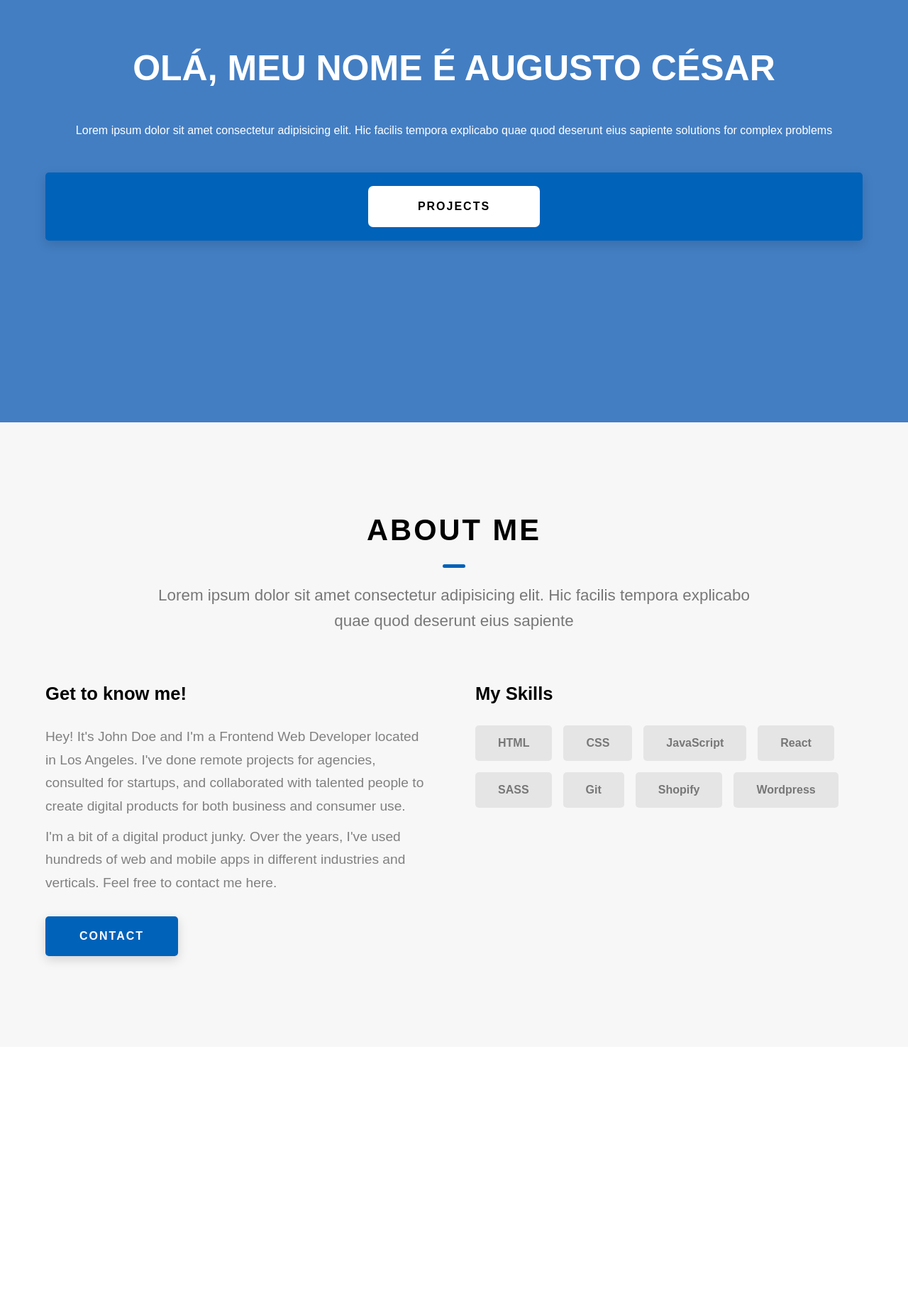
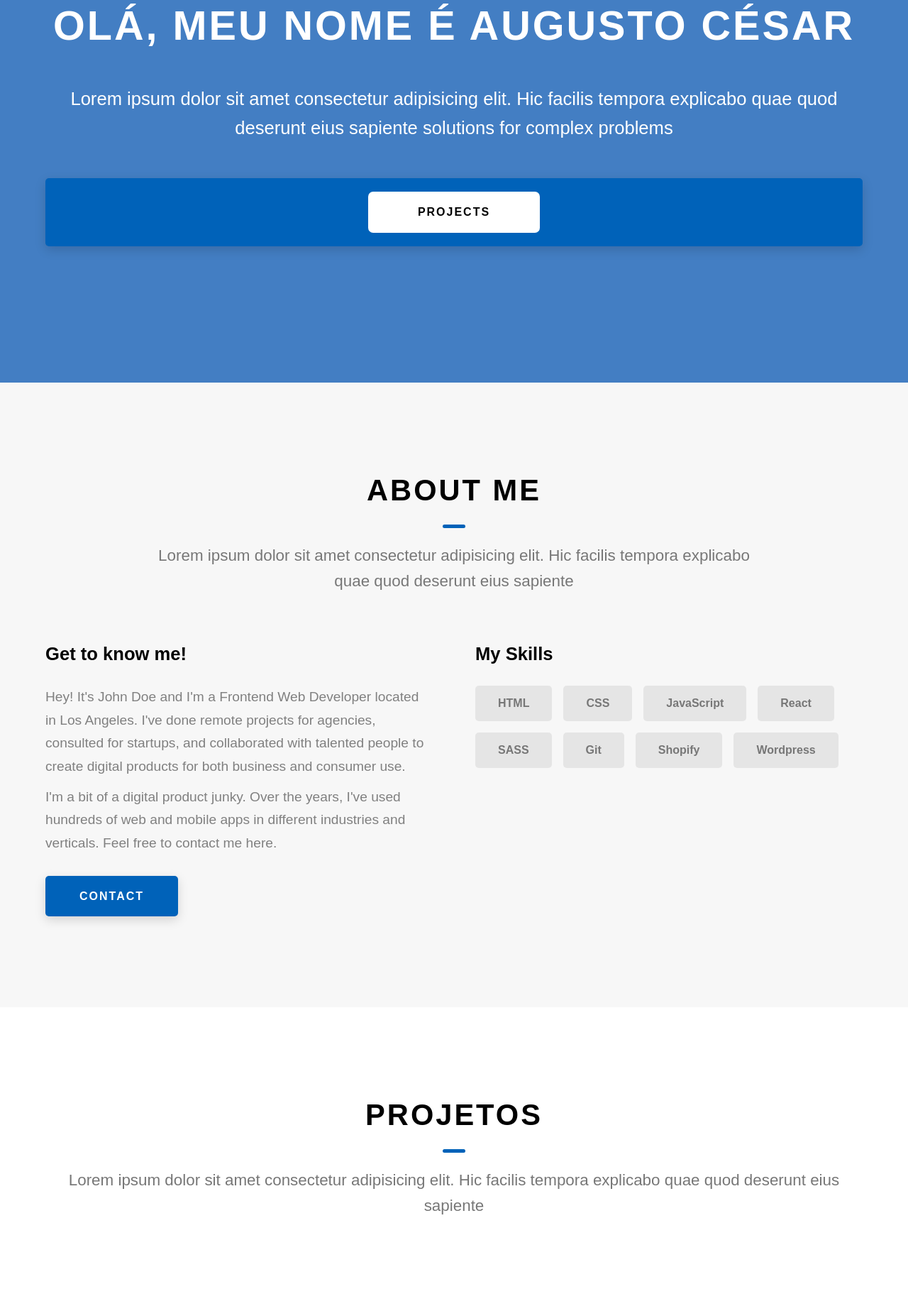
Before and after one commit to augustocesarfmo/site-ancora, a plain HTML site: page index.html in a window 1280 px wide. Shown: the part 277-2124 px from the top of the page at 71% size. Before the commit the page ends 1952 px from the top, so only its background shows below. Drawn offline with Linux system fonts and the light colour scheme.

Commit message:
:construction: Section Projects

```diff
--- a/index.html
+++ b/index.html
@@ -22,21 +22,21 @@
       <ul>
         <li><a href="teste">HOME</a></li>
         <li><a href="#section-about-me">ABOUT</a></li>
-        <li><a href="teste">PROJECTS</a></li>
+        <li><a href="#section-projects">PROJECTS</a></li>
         <li><a href="teste">CONTACT</a></li>
       </ul>
     </nav>
   </header>
 
   <main>
-    <section class="section-home">
+    <section class="section section-home">
       <h1>OLÁ, MEU NOME É AUGUSTO CÉSAR</h1>
       <p>Lorem ipsum dolor sit amet consectetur adipisicing elit. Hic facilis tempora explicabo quae quod deserunt eius
         sapiente solutions for complex problems</p>
       <div class="btn"><a href="">PROJECTS</a></div>
     </section>
 
-    <section id="section-about-me" class="section-about-me">
+    <section id="section-about-me" class="section section-about-me">
       <h2>ABOUT ME</h2>
       <p class="subtitle">Lorem ipsum dolor sit amet consectetur adipisicing elit. Hic facilis tempora explicabo quae
         quod deserunt eius
@@ -74,6 +74,12 @@
       </div>
     </section>
 
+    <section id="section-projects" class="section">
+      <h2>Projetos</h2>
+      <p class="subtitle">Lorem ipsum dolor sit amet consectetur adipisicing elit. Hic facilis tempora explicabo quae
+        quod deserunt eius sapiente</p>
+    </section>
+
   </main>
   <footer></footer>
 
--- a/styles.css
+++ b/styles.css
@@ -43,6 +43,7 @@ body {
   max-width: 80rem;
   margin: auto;
   line-height: 1.6;
+  text-align: center;
 }
 
 .paragraph {
@@ -52,11 +53,38 @@ body {
   line-height: 1.7;
 }
 
+.section {
+  padding: 10% 5%;
+}
+
+h1 {
+  font-size: 3.6rem;
+  text-transform: uppercase;
+  letter-spacing: 3px;
+  text-align: center;
+  font-weight: bold;
+}
+
 h2 {
   font-size: 2.6rem;
   text-transform: uppercase;
   letter-spacing: 3px;
   font-weight: bold;
+  text-align: center;
+  position: relative;
+  margin-bottom: 50px;
+}
+
+h2::after {
+  content: '';
+  position: absolute;
+  top: calc(100% + 1.5rem);
+  height: 5px;
+  width: 2rem;
+  background: #0062b9;
+  left: 50%;
+  transform: translateX(-50%);
+  border-radius: 5px;
 }
 
 h3 {
@@ -64,14 +92,14 @@ h3 {
   font-size: 1.6rem;
 }
 
+/* header */
+
 header {
   display: flex;
   justify-content: space-between;
   padding: 0px 30px;
   font-weight: 700;
 }
-
-header>nav {}
 
 nav>ul {
   display: flex;
@@ -98,7 +126,7 @@ header .header-profile>.avatar-img {
 
 .section-home {
   background-color: #437ec3;
-  padding: 20% 5%;
+  padding: 15% 5%;
   align-items: center;
   display: grid;
   grid-template-rows: auto auto auto;
@@ -107,8 +135,12 @@ header .header-profile>.avatar-img {
   color: white;
 }
 
-.section-home>h1 {
-  font-size: 50px;
+.section-home>p {
+  color: #fff;
+  font-size: 1.6rem;
+  text-align: center;
+  width: 100%;
+  line-height: 1.6;
 }
 
 .section-home>.btn {
@@ -130,12 +162,6 @@ header .header-profile>.avatar-img {
   background-color: #f7f7f7;
   display: block;
   text-align: center;
-  padding: 10% 5%;
-}
-
-.section-about-me>h2 {
-  position: relative;
-  margin-bottom: 50px;
 }
 
 .section-about-me>p {
@@ -168,15 +194,3 @@ header .header-profile>.avatar-img {
   font-weight: 600;
   color: #777;
 }
-
-.section-about-me>h2::after {
-  content: '';
-  position: absolute;
-  top: calc(100% + 1.5rem);
-  height: 5px;
-  width: 2rem;
-  background: #0062b9;
-  left: 50%;
-  transform: translateX(-50%);
-  border-radius: 5px;
-}
```
